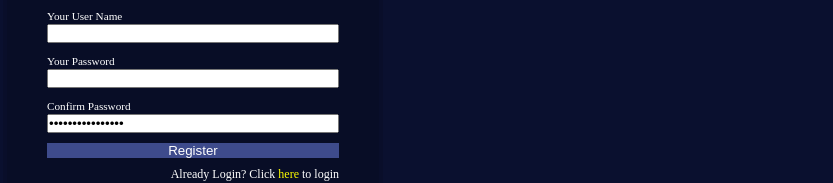
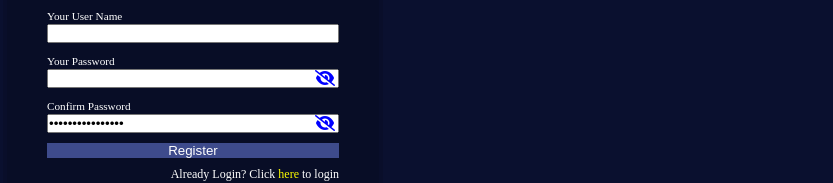
Before and after one commit to rahulgore34/myphotoorganizer, an Angular app: page /login in a window 1280 px wide. Shown: the part 290-473 px from the top of the page, without its empty margins (447-1280 px from the left). Built offline with nearby package versions, Linux system fonts and the light colour scheme; no server answers.

Commit message:
password icon visible invisible toggle

```diff
--- a/angular.json
+++ b/angular.json
@@ -30,6 +30,7 @@
               "src/assets"
             ],
             "styles": [
+              "node_modules/@fortawesome/fontawesome-free/css/all.min.css",
               "src/styles.scss"
             ],
             "scripts": []
--- a/package.json
+++ b/package.json
@@ -18,6 +18,7 @@
     "@angular/platform-browser": "^16.1.0",
     "@angular/platform-browser-dynamic": "^16.1.0",
     "@angular/router": "^16.1.0",
+    "@fortawesome/fontawesome-free": "^6.4.0",
     "rxjs": "~7.8.0",
     "tslib": "^2.3.0",
     "zone.js": "~0.13.0"
--- a/src/app/comps/login/login.component.html
+++ b/src/app/comps/login/login.component.html
@@ -8,11 +8,13 @@
             </div>
             <div class="form-element">
                 <label for="password">Your Password</label>
-                <input type="password" id="password" formControlName="password">
+                <input [type]="changeType" formControlName="password">
+                <span class="eyeicon" (click)="togglePasswordVisibility()"><i style="color: blue;" [ngClass]="{ 'fa fa-eye': showPassword, 'fa-solid fa-eye-slash': !showPassword }"></i></span>
             </div>
             <div class="form-element" *ngIf="showConfirmControl">
                 <label for="cpassword">Confirm Password</label>
-                <input type="password" id="cpassword" formControlName="confirmpassword" name="confirmpassword">
+                <input [type]="ConfirmChangeType" formControlName="password" id="cpassword" formControlName="confirmpassword" name="confirmpassword">
+                <span class="eyeiconConPassword" (click)="toggleConfirmPasswordVisibility()"><i style="color: blue;" [ngClass]="{ 'fa fa-eye': showConfirmPassword, 'fa-solid fa-eye-slash': !showConfirmPassword }"></i></span>
             </div>
             <div class="form-element">
                 <button type="submit" [disabled]="registrationForm.invalid">{{formBtnText}}</button>
--- a/src/app/comps/login/login.component.scss
+++ b/src/app/comps/login/login.component.scss
@@ -48,3 +48,17 @@
         }
     }
 }
+.eyeicon {
+    position: absolute;
+    top: 41%;
+    right: 44px;
+    transform: translateY(-50%);
+    cursor: pointer;
+  }
+  .eyeiconConPassword{
+    position: absolute;
+    top: 54%;
+    right: 44px;
+    transform: translateY(-50%);
+    cursor: pointer;
+  }
--- a/src/app/comps/login/login.component.ts
+++ b/src/app/comps/login/login.component.ts
@@ -12,7 +12,11 @@ export class LoginComponent implements OnInit {
   registrationForm!: FormGroup;
   formBtnText = 'Register';
   headingFormName ='Create Your Space Here';
-  alreadyLoginStatus = 'Already Login'
+  alreadyLoginStatus = 'Already Login';
+  showPassword: boolean = false;
+  showConfirmPassword:boolean = false;
+  changeType:string = 'password';
+  ConfirmChangeType:string = 'password';
   constructor(private fb: FormBuilder, private httpService: HttpdataService, private router: Router) { }
   ngOnInit(): void {
     this.createAuthForm();
@@ -67,4 +71,12 @@ export class LoginComponent implements OnInit {
     this.registrationForm.removeControl('confirmpassword');
     this.showConfirmControl = !this.showConfirmControl;
   }
+  togglePasswordVisibility() {
+    this.showPassword = !this.showPassword;
+    this.changeType = this.showPassword? 'text':'password';
+  }
+  toggleConfirmPasswordVisibility() {
+    this.showConfirmPassword = !this.showConfirmPassword;
+    this.ConfirmChangeType = this.showConfirmPassword? 'text':'password';
+  }
 }
```
Also changed, not shown: 1 other file (tests, documents, lock files or other folders).
